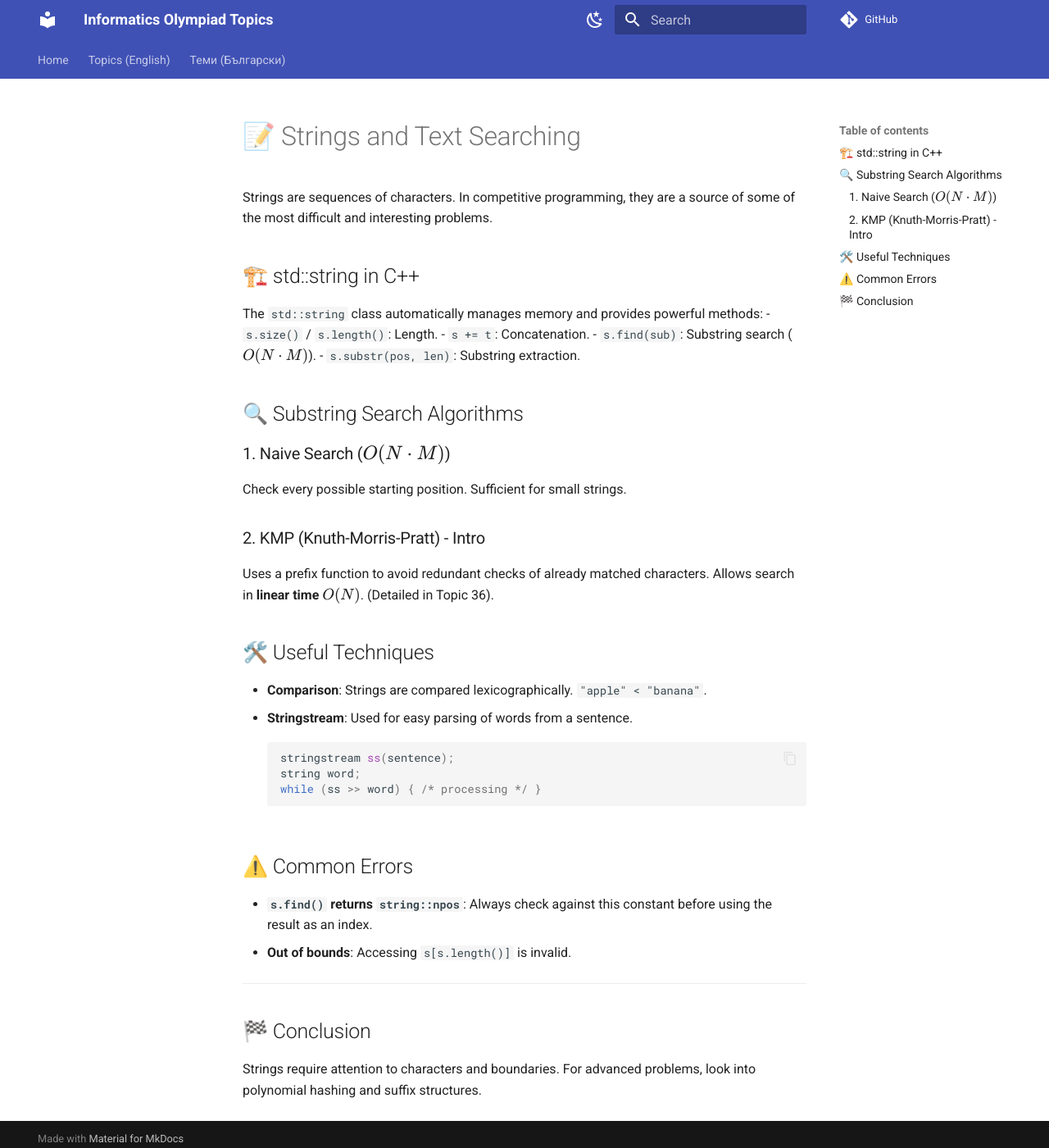
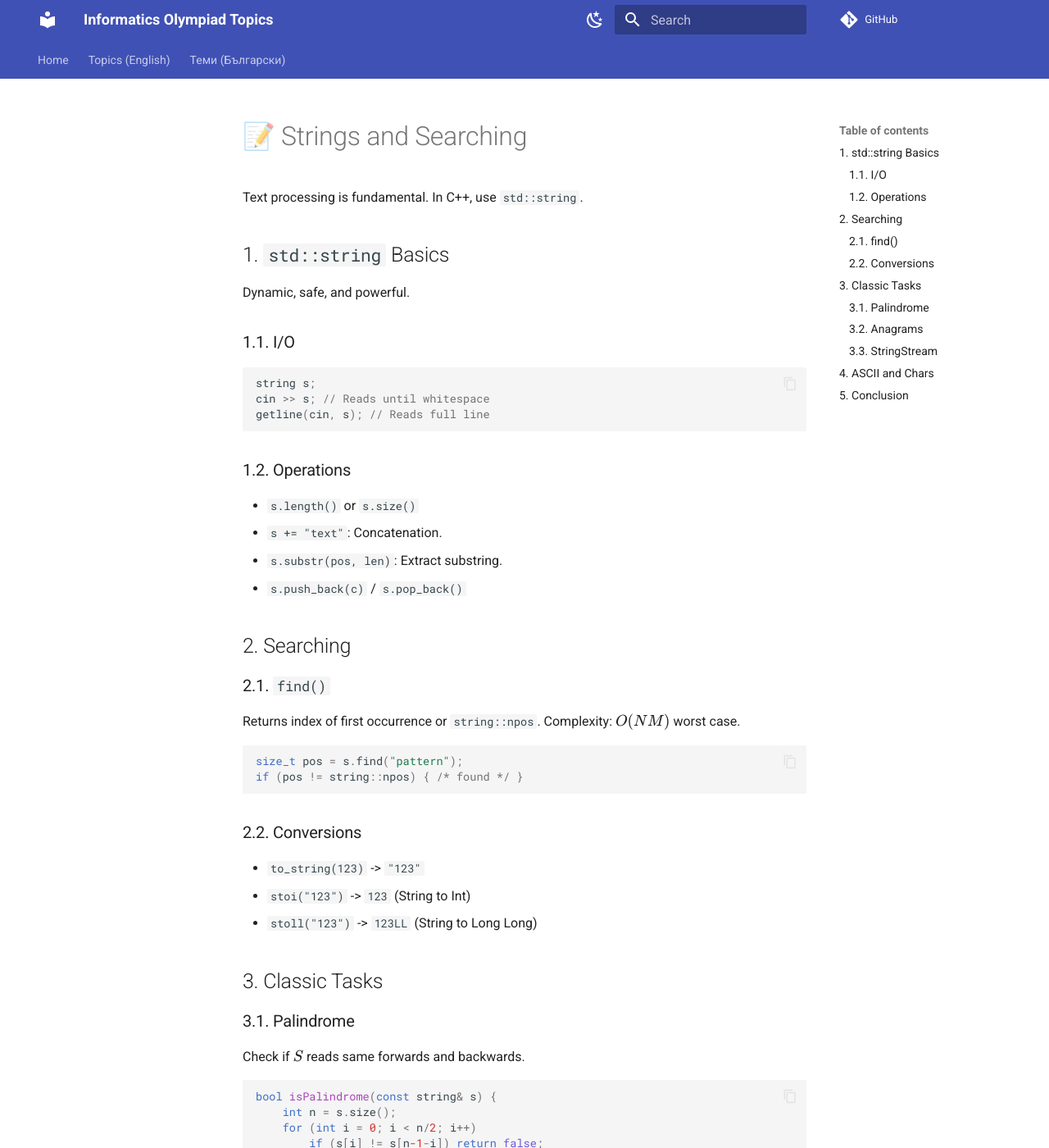
Before and after one commit to KadirYazadzhi/Informatics-Olympiad-Topics, an MkDocs documentation site: the page built from docs/EN/07b_Strings_and_Searching.md, in a window 1280 px wide and 1400 px high. Shown: the whole window at 82% size. Built offline with MkDocs 1.6.1 and Material for MkDocs 9.7.7, drawn with Linux system fonts in a browser that asks for light colours; comment, search, counter and statistics services are not loaded; some of the changed text lies outside the part shown.

Commit message:
Expand EN/07b_Strings_and_Searching.md: String basics and operations

````diff
--- a/docs/EN/07b_Strings_and_Searching.md
+++ b/docs/EN/07b_Strings_and_Searching.md
@@ -1,36 +1,69 @@
-# 📝 Strings and Text Searching
+# 📝 Strings and Searching
 
-Strings are sequences of characters. In competitive programming, they are a source of some of the most difficult and interesting problems.
+Text processing is fundamental. In C++, use `std::string`.
 
-## 🏗️ std::string in C++
-The `std::string` class automatically manages memory and provides powerful methods:
-- `s.size()` / `s.length()`: Length.
-- `s += t`: Concatenation.
-- `s.find(sub)`: Substring search ($O(N \cdot M)$).
-- `s.substr(pos, len)`: Substring extraction.
+## 1. `std::string` Basics
 
-## 🔍 Substring Search Algorithms
+Dynamic, safe, and powerful.
 
-### 1. Naive Search ($O(N \cdot M)$)
-Check every possible starting position. Sufficient for small strings.
-
-### 2. KMP (Knuth-Morris-Pratt) - Intro
-Uses a prefix function to avoid redundant checks of already matched characters. Allows search in **linear time $O(N)$**. (Detailed in Topic 36).
-
-## 🛠️ Useful Techniques
-- **Comparison**: Strings are compared lexicographically. ` "apple" < "banana" `.
-- **Stringstream**: Used for easy parsing of words from a sentence.
+### 1.1. I/O
 ```cpp
-stringstream ss(sentence);
-string word;
-while (ss >> word) { /* processing */ }
+string s;
+cin >> s; // Reads until whitespace
+getline(cin, s); // Reads full line
 ```
 
-## ⚠️ Common Errors
-- **`s.find()` returns `string::npos`**: Always check against this constant before using the result as an index.
-- **Out of bounds**: Accessing `s[s.length()]` is invalid.
+### 1.2. Operations
+*   `s.length()` or `s.size()`
+*   `s += "text"`: Concatenation.
+*   `s.substr(pos, len)`: Extract substring.
+*   `s.push_back(c)` / `s.pop_back()`
 
----
+## 2. Searching
 
-## 🏁 Conclusion
-Strings require attention to characters and boundaries. For advanced problems, look into polynomial hashing and suffix structures.
+### 2.1. `find()`
+Returns index of first occurrence or `string::npos`.
+Complexity: $O(NM)$ worst case.
+
+```cpp
+size_t pos = s.find("pattern");
+if (pos != string::npos) { /* found */ }
+```
+
+### 2.2. Conversions
+*   `to_string(123)` -> `"123"`
+*   `stoi("123")` -> `123` (String to Int)
+*   `stoll("123")` -> `123LL` (String to Long Long)
+
+## 3. Classic Tasks
+
+### 3.1. Palindrome
+Check if $S$ reads same forwards and backwards.
+```cpp
+bool isPalindrome(const string& s) {
+    int n = s.size();
+    for (int i = 0; i < n/2; i++)
+        if (s[i] != s[n-1-i]) return false;
+    return true;
+}
+```
+
+### 3.2. Anagrams
+Sort both strings and compare.
+`sort(s.begin(), s.end());`
+
+### 3.3. StringStream
+Useful for parsing space-separated values.
+```cpp
+stringstream ss("Ivan 25");
+string name; int age;
+ss >> name >> age;
+```
+
+## 4. ASCII and Chars
+*   `'a'` to `'z'` are contiguous.
+*   `int digit = c - '0';`
+*   `char lower = toupper('a');`
+
+## 5. Conclusion
+For advanced searching (KMP, Z-algo), see Topic 36. For basic tasks, `std::string` methods are sufficient.
````
